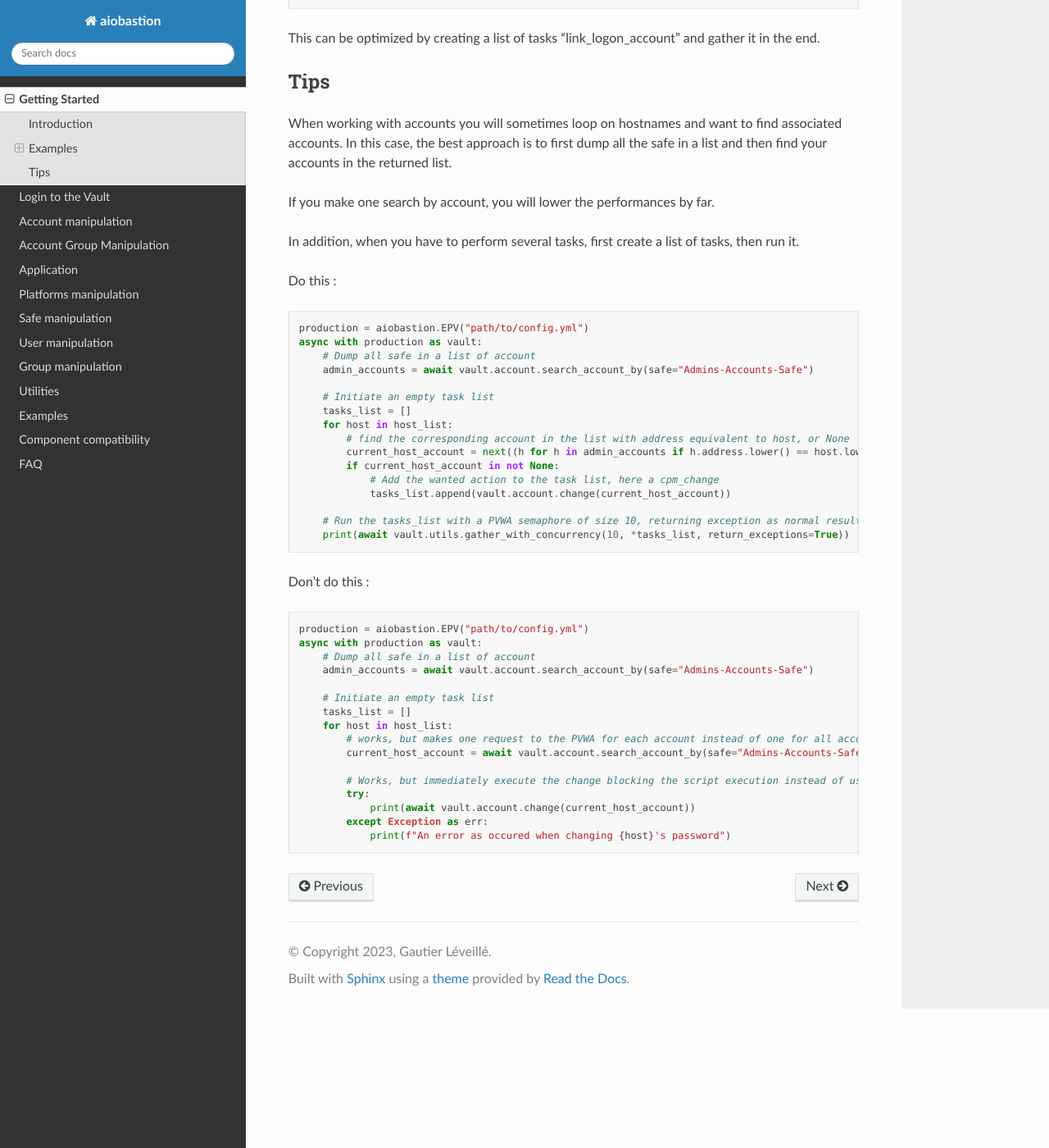
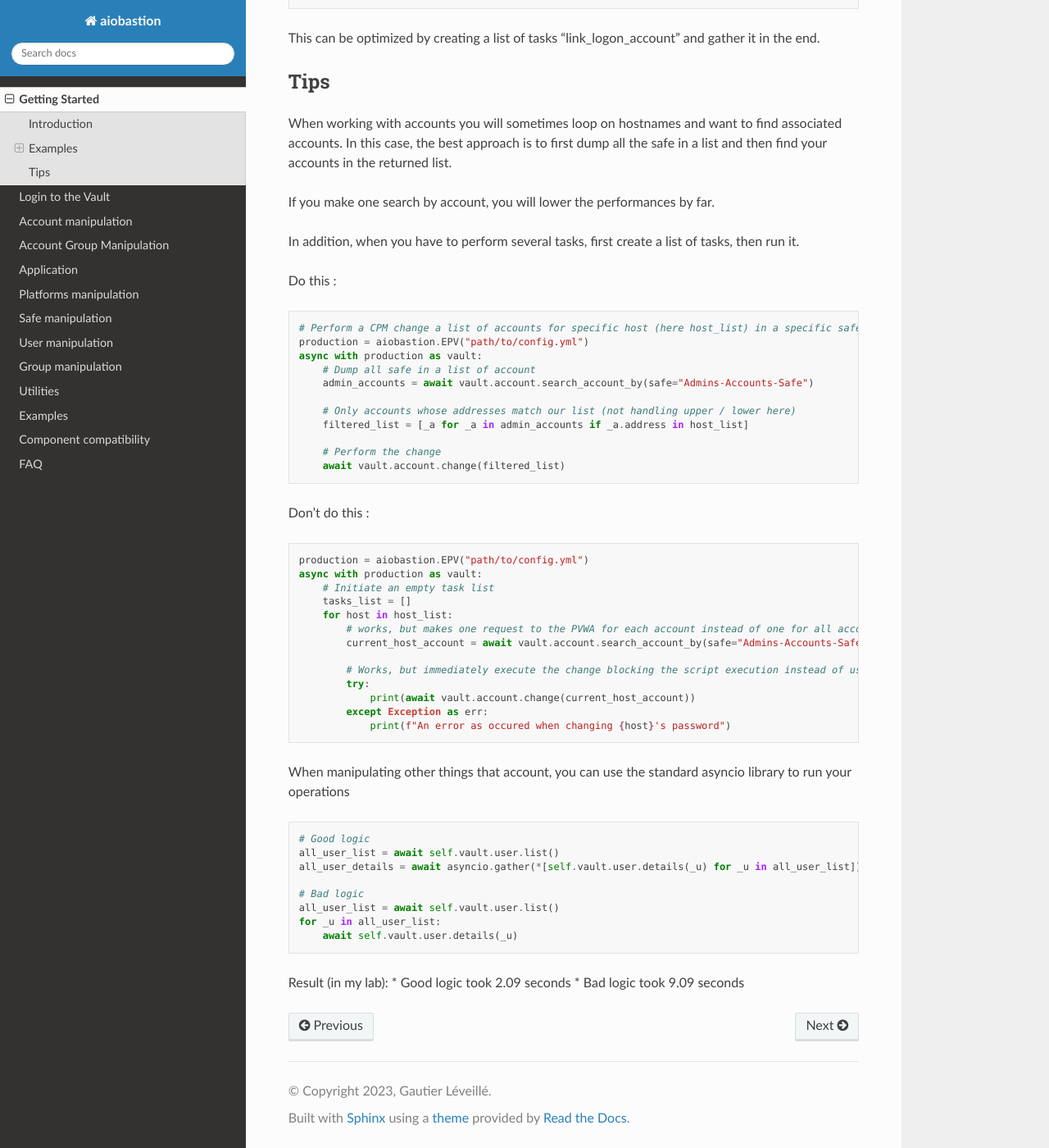
Before and after one commit to safepost/aiobastion, a Sphinx documentation site: the page built from docs/started.rst, in a window 1280 px wide and 1400 px high, scrolled down 1240 px. Shown: the whole window at 82% size. Built offline with Sphinx 7.4.7 and the Read the Docs theme 2.0.0, drawn with Linux system fonts in a browser that asks for light colours.

Commit message:
Updating documentation (gather_with_concurrency removal)

```diff
--- a/docs/started.rst
+++ b/docs/started.rst
@@ -78,22 +78,17 @@ Do this :
 
 .. code-block:: python
 
+    # Perform a CPM change a list of accounts for specific host (here host_list) in a specific safe
     production = aiobastion.EPV("path/to/config.yml")
     async with production as vault:
         # Dump all safe in a list of account
         admin_accounts = await vault.account.search_account_by(safe="Admins-Accounts-Safe")
 
-        # Initiate an empty task list
-        tasks_list = []
-        for host in host_list:
-            # find the corresponding account in the list with address equivalent to host, or None
-            current_host_account = next((h for h in admin_accounts if h.address.lower() == host.lower()), None)
-            if current_host_account in not None:
-                # Add the wanted action to the task list, here a cpm_change
-                tasks_list.append(vault.account.change(current_host_account))
+        # Only accounts whose addresses match our list (not handling upper / lower here)
+        filtered_list = [_a for _a in admin_accounts if _a.address in host_list]
 
-        # Run the tasks_list with a PVWA semaphore of size 10, returning exception as normal result (don't stop on error)
-        print(await vault.utils.gather_with_concurrency(10, *tasks_list, return_exceptions=True))
+        # Perform the change
+        await vault.account.change(filtered_list)
 
 
 Don't do this :
@@ -102,9 +97,6 @@ Don't do this :
 
     production = aiobastion.EPV("path/to/config.yml")
     async with production as vault:
-        # Dump all safe in a list of account
-        admin_accounts = await vault.account.search_account_by(safe="Admins-Accounts-Safe")
-
         # Initiate an empty task list
         tasks_list = []
         for host in host_list:
@@ -116,3 +108,20 @@ Don't do this :
                 print(await vault.account.change(current_host_account))
             except Exception as err:
                 print(f"An error as occured when changing {host}'s password")
+
+When manipulating other things that account, you can use the standard asyncio library to run your operations
+
+.. code-block:: python
+
+        # Good logic
+        all_user_list = await self.vault.user.list()
+        all_user_details = await asyncio.gather(*[self.vault.user.details(_u) for _u in all_user_list])
+
+        # Bad logic
+        all_user_list = await self.vault.user.list()
+        for _u in all_user_list:
+            await self.vault.user.details(_u)
+
+Result (in my lab):
+* Good logic took 2.09 seconds
+* Bad logic took 9.09 seconds
```
Also changed, not shown: 1 other file.
